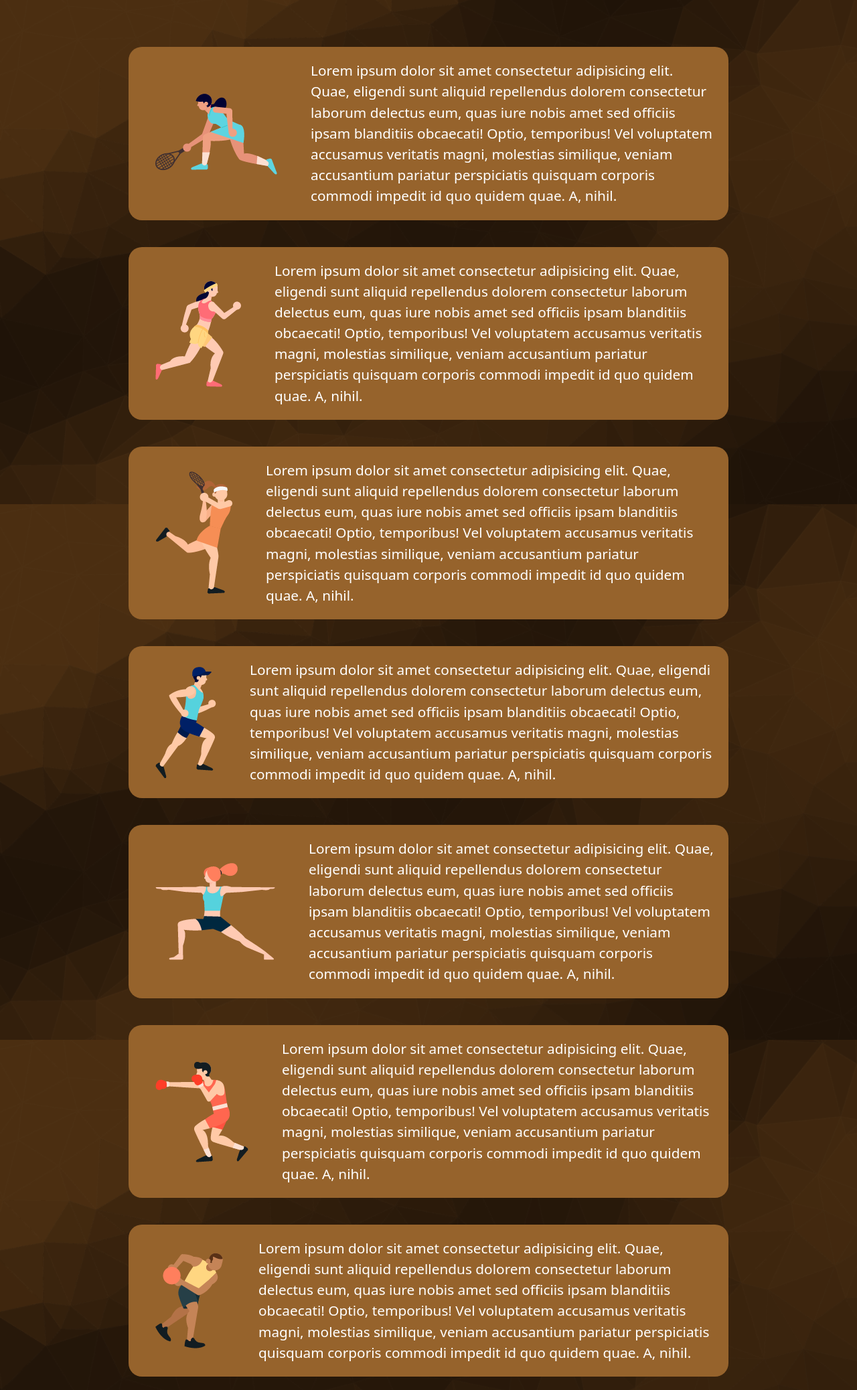
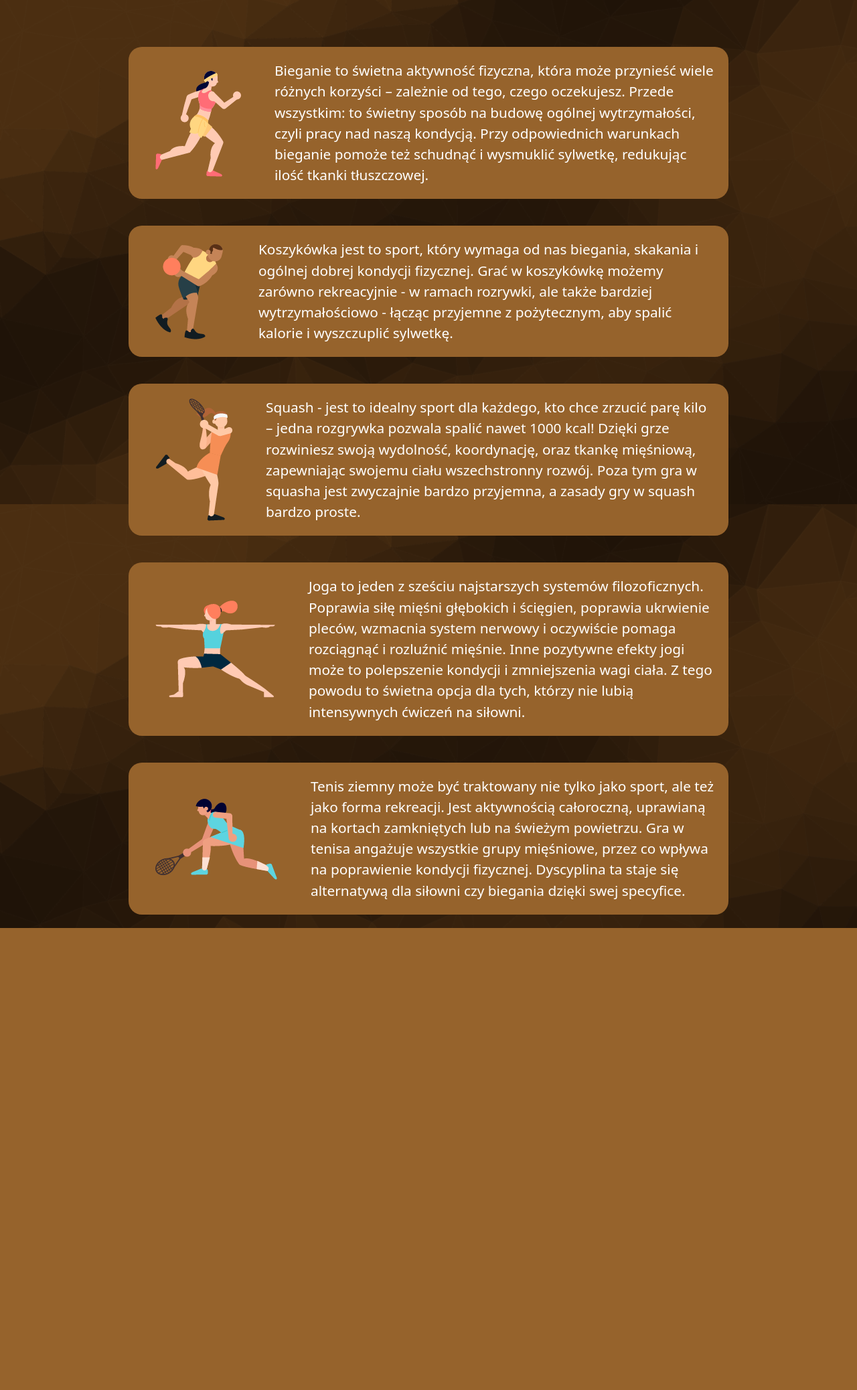
Before and after one commit to Majkelll/Projekt-IO-BD, a Flask app: page / in a window 1280 px wide. Shown: the part 47-2123 px from the top of the page at 67% size. After the commit the page ends 1433 px from the top, so only its background shows below. Run offline with Flask 2, Linux system fonts and the light colour scheme; some libraries are stand-ins or nearby versions.

Commit message:
Update home.html

```diff
--- a/website/templates/home/home.html
+++ b/website/templates/home/home.html
@@ -13,54 +13,43 @@ Home
 {% block content %}
 <div class="container-main">
   <div class="activ-container">
-    <img src="../../static/assets/images/1.png" alt="activ" class="activ-img">
-    <div class="text">Lorem ipsum dolor sit amet consectetur adipisicing elit. Quae, eligendi sunt aliquid
-      repellendus dolorem consectetur laborum delectus eum, quas iure nobis amet sed officiis ipsam blanditiis
-      obcaecati! Optio, temporibus! Vel voluptatem accusamus veritatis magni, molestias similique, veniam
-      accusantium pariatur perspiciatis quisquam corporis commodi impedit id quo quidem quae. A, nihil.</div>
+    <img src="../../static/assets/images/2.png" alt="activ" class="activ-img">
+    <div class="text">Bieganie to świetna aktywność fizyczna, która może przynieść wiele różnych
+      korzyści – zależnie od tego, czego oczekujesz. Przede wszystkim: to świetny sposób na budowę
+      ogólnej wytrzymałości, czyli pracy nad naszą kondycją. Przy odpowiednich warunkach bieganie
+      pomoże też schudnąć i wysmuklić sylwetkę, redukując ilość tkanki tłuszczowej.</div>
   </div>
-
   <div class="activ-container">
-    <img src="../../static/assets/images/2.png" alt="activ" class="activ-img">
-    <div class="text">Lorem ipsum dolor sit amet consectetur adipisicing elit. Quae, eligendi sunt aliquid
-      repellendus dolorem consectetur laborum delectus eum, quas iure nobis amet sed officiis ipsam blanditiis
-      obcaecati! Optio, temporibus! Vel voluptatem accusamus veritatis magni, molestias similique, veniam
-      accusantium pariatur perspiciatis quisquam corporis commodi impedit id quo quidem quae. A, nihil.</div>
+    <img src="../../static/assets/images/7.png" alt="activ" class="activ-img">
+    <div class="text"> Koszykówka jest to sport, który wymaga od nas biegania,
+      skakania i ogólnej dobrej kondycji fizycznej. Grać w koszykówkę możemy
+      zarówno rekreacyjnie - w ramach rozrywki, ale także bardziej wytrzymałościowo -
+      łącząc przyjemne z pożytecznym, aby spalić kalorie i wyszczuplić sylwetkę.</div>
   </div>
   <div class="activ-container">
     <img src="../../static/assets/images/3.png" alt="activ" class="activ-img">
-    <div class="text">Lorem ipsum dolor sit amet consectetur adipisicing elit. Quae, eligendi sunt aliquid
-      repellendus dolorem consectetur laborum delectus eum, quas iure nobis amet sed officiis ipsam blanditiis
-      obcaecati! Optio, temporibus! Vel voluptatem accusamus veritatis magni, molestias similique, veniam
-      accusantium pariatur perspiciatis quisquam corporis commodi impedit id quo quidem quae. A, nihil.</div>
-  </div>
-  <div class="activ-container">
-    <img src="../../static/assets/images/4.png" alt="activ" class="activ-img">
-    <div class="text">Lorem ipsum dolor sit amet consectetur adipisicing elit. Quae, eligendi sunt aliquid
-      repellendus dolorem consectetur laborum delectus eum, quas iure nobis amet sed officiis ipsam blanditiis
-      obcaecati! Optio, temporibus! Vel voluptatem accusamus veritatis magni, molestias similique, veniam
-      accusantium pariatur perspiciatis quisquam corporis commodi impedit id quo quidem quae. A, nihil.</div>
+    <div class="text">Squash - jest to idealny sport dla każdego, kto chce zrzucić parę
+      kilo – jedna rozgrywka pozwala spalić nawet 1000 kcal!
+      Dzięki grze rozwiniesz swoją wydolność, koordynację, oraz tkankę mięśniową,
+      zapewniając swojemu ciału wszechstronny rozwój. Poza tym gra w squasha jest
+      zwyczajnie bardzo przyjemna, a zasady gry w squash bardzo proste.</div>
   </div>
   <div class="activ-container">
     <img src="../../static/assets/images/5.png" alt="activ" class="activ-img">
-    <div class="text">Lorem ipsum dolor sit amet consectetur adipisicing elit. Quae, eligendi sunt aliquid
-      repellendus dolorem consectetur laborum delectus eum, quas iure nobis amet sed officiis ipsam blanditiis
-      obcaecati! Optio, temporibus! Vel voluptatem accusamus veritatis magni, molestias similique, veniam
-      accusantium pariatur perspiciatis quisquam corporis commodi impedit id quo quidem quae. A, nihil.</div>
+    <div class="text">Joga to jeden z sześciu najstarszych systemów filozoficznych.
+      Poprawia siłę mięśni głębokich i ścięgien, poprawia ukrwienie pleców, wzmacnia
+      system nerwowy i oczywiście pomaga rozciągnąć i rozluźnić mięśnie. Inne pozytywne
+      efekty jogi może to polepszenie kondycji i zmniejszenia wagi ciała. Z tego powodu
+      to świetna opcja dla tych, którzy nie lubią intensywnych ćwiczeń na siłowni.
+    </div>
   </div>
   <div class="activ-container">
-    <img src="../../static/assets/images/6.png" alt="activ" class="activ-img">
-    <div class="text">Lorem ipsum dolor sit amet consectetur adipisicing elit. Quae, eligendi sunt aliquid
-      repellendus dolorem consectetur laborum delectus eum, quas iure nobis amet sed officiis ipsam blanditiis
-      obcaecati! Optio, temporibus! Vel voluptatem accusamus veritatis magni, molestias similique, veniam
-      accusantium pariatur perspiciatis quisquam corporis commodi impedit id quo quidem quae. A, nihil.</div>
-  </div>
-  <div class="activ-container">
-    <img src="../../static/assets/images/7.png" alt="activ" class="activ-img">
-    <div class="text">Lorem ipsum dolor sit amet consectetur adipisicing elit. Quae, eligendi sunt aliquid
-      repellendus dolorem consectetur laborum delectus eum, quas iure nobis amet sed officiis ipsam blanditiis
-      obcaecati! Optio, temporibus! Vel voluptatem accusamus veritatis magni, molestias similique, veniam
-      accusantium pariatur perspiciatis quisquam corporis commodi impedit id quo quidem quae. A, nihil.</div>
+    <img src="../../static/assets/images/1.png" alt="activ" class="activ-img">
+    <div class="text">Tenis ziemny może być traktowany nie tylko jako sport, ale też jako forma rekreacji.
+      Jest aktywnością całoroczną, uprawianą na kortach zamkniętych lub na świeżym powietrzu.
+      Gra w tenisa angażuje wszystkie grupy mięśniowe,
+      przez co wpływa na poprawienie kondycji fizycznej. Dyscyplina ta staje się alternatywą dla siłowni
+      czy biegania dzięki swej specyfice.</div>
   </div>
 </div>
 {% endblock%}
```
